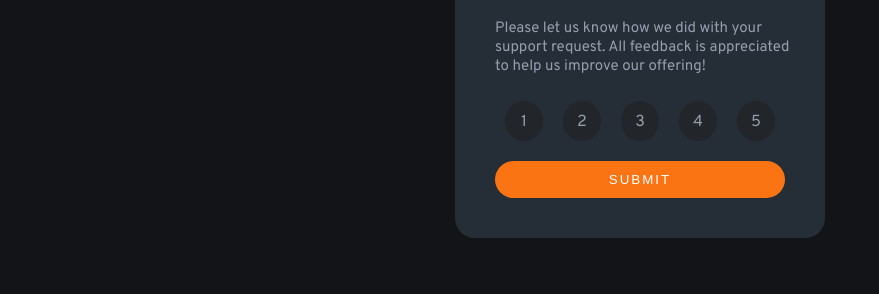
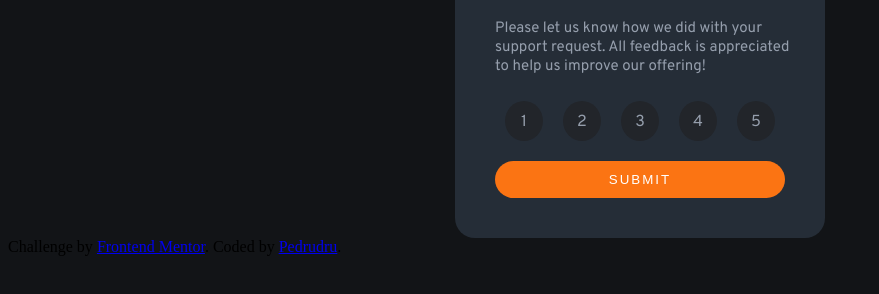
Before and after one commit to pedrudru/interactive-rating-solution, a plain HTML site: page index.html in a window 1280 px wide. Shown: the part 298-592 px from the top of the page, without its empty margins (0-879 px from the left). Drawn offline with Linux system fonts and the light colour scheme.

Commit message:
Update index.html

```diff
--- a/index.html
+++ b/index.html
@@ -68,5 +68,10 @@
         </div>
     </main>
 
+    <div class="attribution">
+        Challenge by <a href="https://www.frontendmentor.io?ref=challenge" target="_blank">Frontend Mentor</a>.
+        Coded by <a href="https://github.com/pedrudru">Pedrudru</a>.
+      </div>
+
 </body>
 </html>
```
